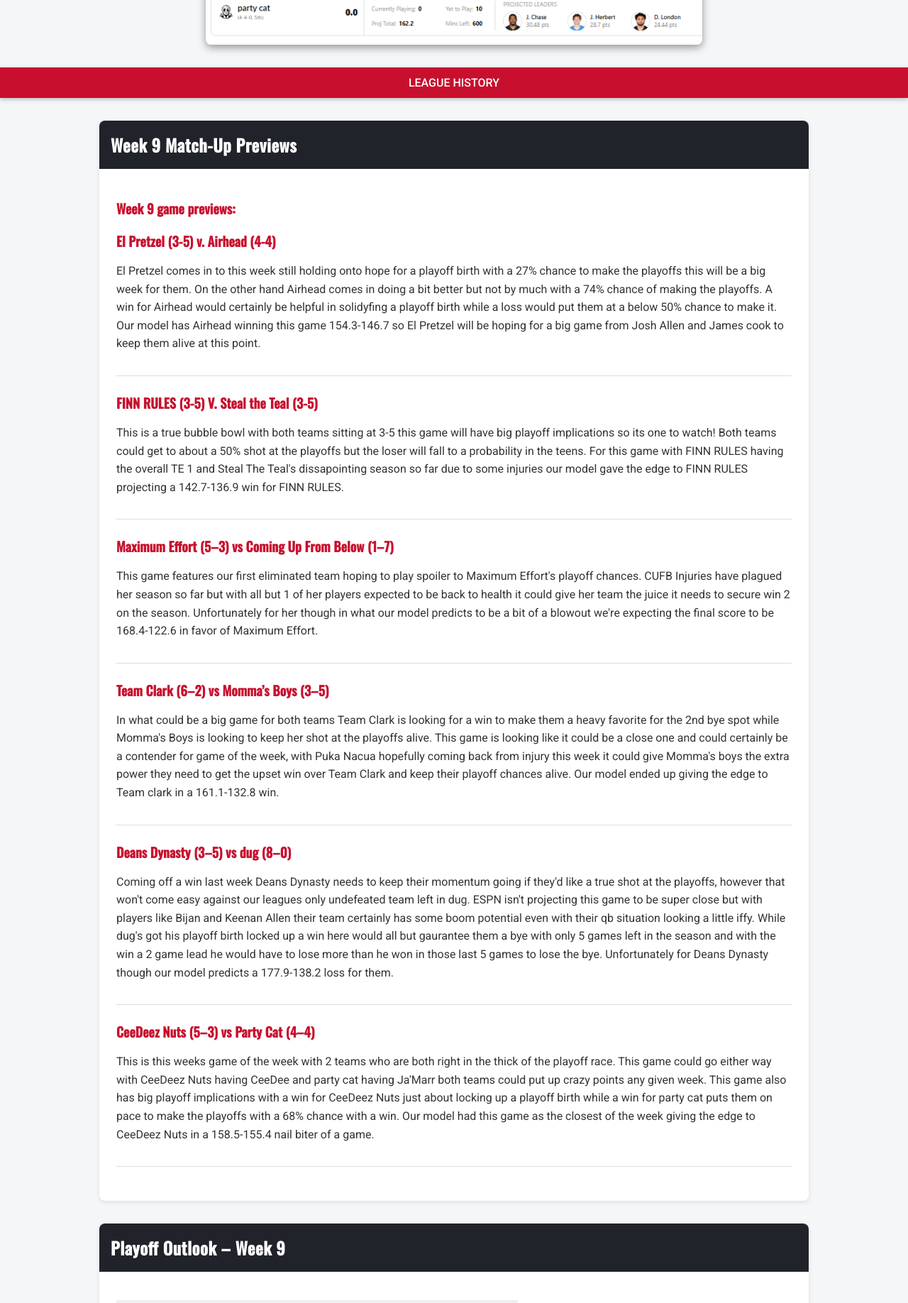
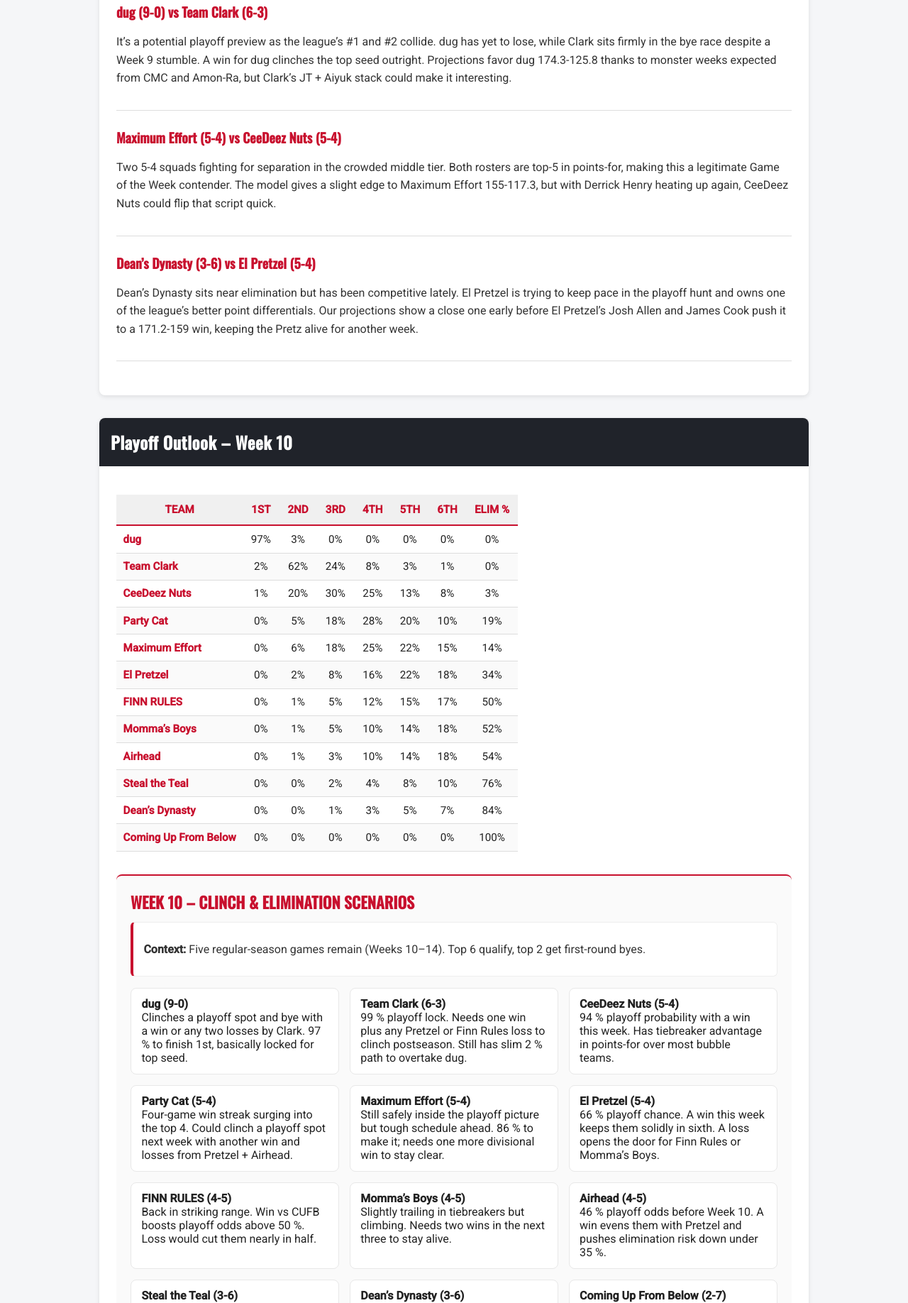
Before and after one commit to Tunatheturtle/TheCouchCoaches, a plain HTML site: page public/index.html in a window 1280 px wide. Shown: the part 964-2800 px from the top of the page at 71% size. Drawn offline with nearby package versions, Linux system fonts and the light colour scheme.

Commit message:
week 10 update 3

```diff
--- a/public/index.html
+++ b/public/index.html
@@ -55,9 +55,7 @@
       transition: opacity 0.3s;
     }
 
-    nav a:hover {
-      opacity: 0.8;
-    }
+    nav a:hover { opacity: 0.8; }
 
     main {
       max-width: 1000px;
@@ -83,9 +81,7 @@
       font-size: 1.5rem;
     }
 
-    .section-content {
-      padding: 1.5rem;
-    }
+    .section-content { padding: 1.5rem; }
 
     .blog-highlight {
       display: flex;
@@ -121,11 +117,6 @@
       color: #333;
     }
 
-    ol {
-      margin: 0;
-      padding-left: 1.2rem;
-    }
-
     .odds-table {
       width: 100%;
       border-collapse: collapse;
@@ -158,14 +149,8 @@
       color: #c8102e;
     }
 
-    .odds-table tr:nth-child(even) {
-      background-color: #fafafa;
-    }
-
-    .odds-table tr:hover {
-      background-color: #f9f9f9;
-      transition: background-color 0.3s ease;
-    }
+    .odds-table tr:nth-child(even) { background-color: #fafafa; }
+    .odds-table tr:hover { background-color: #f9f9f9; transition: background-color 0.3s ease; }
 
     .scenarios {
       margin-top: 2rem;
@@ -193,26 +178,6 @@
       color: #333;
     }
 
-    .scenarios h4 {
-      color: #222;
-      font-family: 'Oswald', sans-serif;
-      font-size: 1.05rem;
-      margin: 1rem 0 0.4rem 0;
-      border-left: 4px solid #c8102e;
-      padding-left: 0.5rem;
-    }
-
-    .scenario-list {
-      list-style: none;
-      padding-left: 1rem;
-      margin: 0 0 0.6rem 0;
-    }
-
-    .scenario-list li {
-      margin: 0.35rem 0;
-      line-height: 1.45;
-    }
-
     .scenario-grid {
       display: grid;
       grid-template-columns: repeat(auto-fill, minmax(270px, 1fr));
@@ -237,22 +202,10 @@
     }
 
     @media (max-width: 600px) {
-      .blog-highlight {
-        flex-direction: column;
-        align-items: center;
-      }
-
-      header h1 {
-        font-size: 1.8rem;
-      }
-
-      .section-content {
-        padding: 1rem;
-      }
-
-      nav {
-        gap: 1rem;
-      }
+      .blog-highlight { flex-direction: column; align-items: center; }
+      header h1 { font-size: 1.8rem; }
+      .section-content { padding: 1rem; }
+      nav { gap: 1rem; }
     }
   </style>
 </head>
@@ -264,7 +217,7 @@
   </header>
 
   <section class="blog-highlight">
-    <img src="images/week8SB.png" alt="Week 9 Showdown" class="highlight-image">
+    <img src="images/week10SB.png" alt="Week 10 Showdown" class="highlight-image">
   </section>
 
   <nav>
@@ -272,50 +225,48 @@
   </nav>
 
   <main>
-    <!-- === WEEK 9 GAME PREVIEWS === -->
+    <!-- === WEEK 10 GAME PREVIEWS === -->
     <section class="section">
-      <h2>Week 9 Match-Up Previews</h2>
+      <h2>Week 10 Match-Up Previews</h2>
       <div class="section-content">
+
         <div class="game-recap">
-          <h3>Week 9 game previews: </h3>
-	  <h3>El Pretzel (3-5) v. Airhead (4-4)</h3>
-          <p>El Pretzel comes in to this week still holding onto hope for a playoff birth with a 27% chance to make the playoffs this will be a big week for them. On the other hand Airhead comes in doing a bit better but not by much with a 74% chance of making the playoffs. A win for Airhead would certainly be helpful in solidyfing a playoff birth while a loss would put them at a below 50% chance to make it. Our model has Airhead winning this game 154.3-146.7 so El Pretzel will be hoping for a big game from Josh Allen and James cook to keep them alive at this point.</p>
+          <h3>Airhead (4-5) vs Momma’s Boys (4-5)</h3>
+          <p>Both teams enter at 4-5 and sitting right on the playoff bubble. Momma’s Boys come in hot off a two-game win streak, while Airhead has dropped two straight and desperately needs a bounce-back. Our model likes Momma’s Boys to continue the streak 163.1-144.1, but this one could swing fast depending on which version of Gibbs shows up for Airhead.</p>
         </div>
 
         <div class="game-recap">
-          <h3>FINN RULES (3-5) V. Steal the Teal (3-5)</h3>
-          <p>This is a true bubble bowl with both teams sitting at 3-5 this game will have big playoff implications so its one to watch! Both teams could get to about a 50% shot at the playoffs but the loser will fall to a probability in the teens. For this game with FINN RULES having the overall TE 1 and Steal The Teal's dissapointing season so far due to some injuries our model gave the edge to FINN RULES projecting a 142.7-136.9 win for FINN RULES. </p>
+          <h3>Coming Up From Below (2-7) vs FINN RULES (4-5)</h3>
+          <p>FINN RULES finally broke the losing skid last week and now gets a good shot to climb back to .500. CUFB has already been eliminated but can play spoiler here. With Jalen Hurts and Caleb Williams projected to combine for over 50, our model gives FINN RULES the clear edge 177.7-99.9.</p>
         </div>
 
         <div class="game-recap">
-          <h3>Maximum Effort (5–3) vs Coming Up From Below (1–7)</h3>
-          <p>This game features our first eliminated team hoping to play spoiler to Maximum Effort's playoff chances. CUFB Injuries have plagued her season so far but with all but 1 of her players expected to be back to health it could give her team the juice it needs to secure win 2 on the season. Unfortunately for her though in what our model predicts to be a bit of a blowout we're expecting the final score to be 168.4-122.6 in favor of Maximum Effort. </p>
+          <h3>Party Cat (5-4) vs Steal the Teal (3-6)</h3>
+          <p>Party Cat has quietly put together four straight wins and now finds themselves right in playoff position. Steal the Teal, meanwhile, is hanging on by a thread. The model projects a narrow 123-114 win for Teal, but with Jefferson back, Party Cat could easily extend the streak to five.</p>
         </div>
 
         <div class="game-recap">
-          <h3>Team Clark (6–2) vs Momma’s Boys (3–5)</h3>
-          <p>In what could be a big game for both teams Team Clark is looking for a win to make them a heavy favorite for the 2nd bye spot while Momma's Boys is looking to keep her shot at the playoffs alive. This game is looking like it could be a close one and could certainly be a contender for game of the week, with Puka Nacua hopefully coming back from injury this week it could give Momma's boys the extra power they need to get the upset win over Team Clark and keep their playoff chances alive. Our model ended up giving the edge to Team clark in a 161.1-132.8 win.</p>
+          <h3>dug (9-0) vs Team Clark (6-3)</h3>
+          <p>It’s a potential playoff preview as the league’s #1 and #2 collide. dug has yet to lose, while Clark sits firmly in the bye race despite a Week 9 stumble. A win for dug clinches the top seed outright. Projections favor dug 174.3-125.8 thanks to monster weeks expected from CMC and Amon-Ra, but Clark’s JT + Aiyuk stack could make it interesting.</p>
         </div>
 
         <div class="game-recap">
-          <h3>Deans Dynasty (3–5) vs dug (8–0)</h3>
-          <p>Coming off a win last week Deans Dynasty needs to keep their momentum going if they'd like a true shot at the playoffs, however that won't come easy against our leagues only undefeated team left in dug. ESPN isn't projecting this game to be super close but with players like Bijan and Keenan Allen their team certainly has some boom potential even with their qb situation looking a little iffy. While dug's got his playoff birth locked up a win here would all but gaurantee them a bye with only 5 games left in the season and with the win a 2 game lead he would have to lose more than he won in those last 5 games to lose the bye. Unfortunately for Deans Dynasty though our model predicts a 177.9-138.2 loss for them.</p>
+          <h3>Maximum Effort (5-4) vs CeeDeez Nuts (5-4)</h3>
+          <p>Two 5-4 squads fighting for separation in the crowded middle tier. Both rosters are top-5 in points-for, making this a legitimate Game of the Week contender. The model gives a slight edge to Maximum Effort 155-117.3, but with Derrick Henry heating up again, CeeDeez Nuts could flip that script quick.</p>
         </div>
 
         <div class="game-recap">
-          <h3>CeeDeez Nuts (5–3) vs Party Cat (4–4)</h3>
-          <p>This is this weeks game of the week with 2 teams who are both right in the thick of the playoff race. This game could go either way with CeeDeez Nuts having CeeDee and party cat having Ja'Marr both teams could put up crazy points any given week. This game also has big playoff implications with a win for CeeDeez Nuts just about locking up a playoff birth while a win for party cat puts them on pace to make the playoffs with a 68% chance with a win. Our model had this game as the closest of the week giving the edge to CeeDeez Nuts in a 158.5-155.4 nail biter of a game.</p>
+          <h3>Dean’s Dynasty (3-6) vs El Pretzel (5-4)</h3>
+          <p>Dean’s Dynasty sits near elimination but has been competitive lately. El Pretzel is trying to keep pace in the playoff hunt and owns one of the league’s better point differentials. Our projections show a close one early before El Pretzel’s Josh Allen and James Cook push it to a 171.2-159 win, keeping the Pretz alive for another week.</p>
         </div>
       </div>
     </section>
 
-    <!-- === WEEK 9 PLAYOFF ODDS & SCENARIOS === -->
-<!-- === WEEK 9 PLAYOFF OUTLOOK === -->
+    <!-- === WEEK 10 PLAYOFF OUTLOOK === -->
     <section class="section" id="playoff-odds">
-  <h2>Playoff Outlook – Week 9</h2>
+      <h2>Playoff Outlook – Week 10</h2>
       <div class="section-content">
 
-    <!-- === STANDINGS PROJECTIONS TABLE === -->
         <table class="odds-table">
           <thead>
             <tr>
@@ -330,72 +281,79 @@
             </tr>
           </thead>
           <tbody>
-        <tr><td>dug</td><td>92%</td><td>7%</td><td>1%</td><td>0%</td><td>0%</td><td>0%</td><td>0%</td></tr>
-        <tr><td>Team Clark</td><td>6%</td><td>48%</td><td>28%</td><td>12%</td><td>4%</td><td>2%</td><td>0%</td></tr>
-        <tr><td>CeeDeez Nuts</td><td>2%</td><td>28%</td><td>30%</td><td>22%</td><td>10%</td><td>5%</td><td>3%</td></tr>
-        <tr><td>Maximum Effort</td><td>0%</td><td>10%</td><td>22%</td><td>25%</td><td>20%</td><td>12%</td><td>11%</td></tr>
-        <tr><td>Airhead</td><td>0%</td><td>5%</td><td>10%</td><td>16%</td><td>23%</td><td>20%</td><td>26%</td></tr>
-        <tr><td>Party Cat</td><td>0%</td><td>2%</td><td>6%</td><td>12%</td><td>20%</td><td>18%</td><td>42%</td></tr>
-        <tr><td>FINN RULES</td><td>0%</td><td>0%</td><td>2%</td><td>6%</td><td>12%</td><td>15%</td><td>65%</td></tr>
-        <tr><td>El Pretzel</td><td>0%</td><td>0%</td><td>1%</td><td>4%</td><td>9%</td><td>13%</td><td>73%</td></tr>
-        <tr><td>Steal the Teal</td><td>0%</td><td>0%</td><td>1%</td><td>3%</td><td>7%</td><td>10%</td><td>79%</td></tr>
-        <tr><td>Momma’s Boys</td><td>0%</td><td>0%</td><td>0%</td><td>2%</td><td>4%</td><td>8%</td><td>86%</td></tr>
-        <tr><td>Dean’s Dynasty</td><td>0%</td><td>0%</td><td>0%</td><td>2%</td><td>3%</td><td>6%</td><td>89%</td></tr>
+            <tr><td>dug</td><td>97%</td><td>3%</td><td>0%</td><td>0%</td><td>0%</td><td>0%</td><td>0%</td></tr>
+            <tr><td>Team Clark</td><td>2%</td><td>62%</td><td>24%</td><td>8%</td><td>3%</td><td>1%</td><td>0%</td></tr>
+            <tr><td>CeeDeez Nuts</td><td>1%</td><td>20%</td><td>30%</td><td>25%</td><td>13%</td><td>8%</td><td>3%</td></tr>
+            <tr><td>Party Cat</td><td>0%</td><td>5%</td><td>18%</td><td>28%</td><td>20%</td><td>10%</td><td>19%</td></tr>
+            <tr><td>Maximum Effort</td><td>0%</td><td>6%</td><td>18%</td><td>25%</td><td>22%</td><td>15%</td><td>14%</td></tr>
+            <tr><td>El Pretzel</td><td>0%</td><td>2%</td><td>8%</td><td>16%</td><td>22%</td><td>18%</td><td>34%</td></tr>
+            <tr><td>FINN RULES</td><td>0%</td><td>1%</td><td>5%</td><td>12%</td><td>15%</td><td>17%</td><td>50%</td></tr>
+            <tr><td>Momma’s Boys</td><td>0%</td><td>1%</td><td>5%</td><td>10%</td><td>14%</td><td>18%</td><td>52%</td></tr>
+            <tr><td>Airhead</td><td>0%</td><td>1%</td><td>3%</td><td>10%</td><td>14%</td><td>18%</td><td>54%</td></tr>
+            <tr><td>Steal the Teal</td><td>0%</td><td>0%</td><td>2%</td><td>4%</td><td>8%</td><td>10%</td><td>76%</td></tr>
+            <tr><td>Dean’s Dynasty</td><td>0%</td><td>0%</td><td>1%</td><td>3%</td><td>5%</td><td>7%</td><td>84%</td></tr>
             <tr><td>Coming Up From Below</td><td>0%</td><td>0%</td><td>0%</td><td>0%</td><td>0%</td><td>0%</td><td>100%</td></tr>
           </tbody>
         </table>
 
-    <!-- === CLINCH / ELIMINATION SCENARIOS === -->
         <div class="scenarios">
-      <h3>Week 9 – Clinch & Elimination Scenarios</h3>
-
+          <h3>Week 10 – Clinch & Elimination Scenarios</h3>
           <div class="scenario-note">
-        <p><strong>Context:</strong> Six regular-season games remain (Weeks 9–14). Top 6 teams qualify for playoffs, top 2 receive first-round byes. Below are each team’s outlooks entering Week 9.</p>
+            <p><strong>Context:</strong> Five regular-season games remain (Weeks 10–14). Top 6 qualify, top 2 get first-round byes.</p>
           </div>
 
           <div class="scenario-grid">
+            <div><strong>dug (9-0)</strong><br>
+              Clinches a playoff spot and bye with a win or any two losses by Clark. 97 % to finish 1st, basically locked for top seed.
+            </div>
 
-        <div><strong>dug (8-0)</strong><br>
-          Near lock for 1st place (92 %) and already at 0 % elimination. Can clinch the #1 seed within two weeks with any win or Team Clark loss.</div>
+            <div><strong>Team Clark (6-3)</strong><br>
+              99 % playoff lock. Needs one win plus any Pretzel or Finn Rules loss to clinch postseason. Still has slim 2 % path to overtake dug.
+            </div>
 
-        <div><strong>Team Clark (6-2)</strong><br>
-          Heavy favorite for a bye (54 % chance top-2). Controls its destiny and would clinch playoffs with one more win and a bubble-team loss.</div>
+            <div><strong>CeeDeez Nuts (5-4)</strong><br>
+              94 % playoff probability with a win this week. Has tiebreaker advantage in points-for over most bubble teams.
+            </div>
 
-        <div><strong>CeeDeez Nuts (5-3)</strong><br>
-          92 % chance to finish top-6 and 3 % elimination. A win plus losses by FINN RULES and Party Cat would nearly seal a spot.</div>
+            <div><strong>Party Cat (5-4)</strong><br>
+              Four-game win streak surging into the top 4. Could clinch a playoff spot next week with another win and losses from Pretzel + Airhead.
+            </div>
 
-        <div><strong>Maximum Effort (5-3)</strong><br>
-          Still in a strong position for middle seeding (≈ 79 % top-6). Needs consistency to avoid falling into the bubble tier.</div>
+            <div><strong>Maximum Effort (5-4)</strong><br>
+              Still safely inside the playoff picture but tough schedule ahead. 86 % to make it; needs one more divisional win to stay clear.
+            </div>
 
-        <div><strong>Airhead (4-4)</strong><br>
-          True bubble team (74 % chance of making it). Divisional wins remain critical for tiebreakers and maintaining playoff control.</div>
+            <div><strong>El Pretzel (5-4)</strong><br>
+              66 % playoff chance. A win this week keeps them solidly in sixth. A loss opens the door for Finn Rules or Momma’s Boys.
+            </div>
 
-        <div><strong>Party Cat (4-4)</strong><br>
-          58 % chance to make the playoffs, but a loss this week could drop to under 40 %. High-variance team depending on points-for tiebreakers.</div>
+            <div><strong>FINN RULES (4-5)</strong><br>
+              Back in striking range. Win vs CUFB boosts playoff odds above 50 %. Loss would cut them nearly in half.
+            </div>
 
-        <div><strong>FINN RULES (3-5)</strong><br>
-          Roughly 35 % path to top-6 and 65 % elimination risk. Must win vs Steal the Teal to keep hope alive.</div>
+            <div><strong>Momma’s Boys (4-5)</strong><br>
+              Slightly trailing in tiebreakers but climbing. Needs two wins in the next three to stay alive.
+            </div>
 
-        <div><strong>El Pretzel (3-5)</strong><br>
-          27 % shot at survival. Holds head-to-head edge over Teal but needs two straight wins to avoid falling to single-digit odds.</div>
+            <div><strong>Airhead (4-5)</strong><br>
+              46 % playoff odds before Week 10. A win evens them with Pretzel and pushes elimination risk down under 35 %.
+            </div>
 
-        <div><strong>Steal the Teal (3-5)</strong><br>
-          21 % chance to reach the postseason. Elimination odds jump to 80 % with another loss this week.</div>
+            <div><strong>Steal the Teal (3-6)</strong><br>
+              Must-win territory now. Elimination possible this week with a loss and wins by both Pretzel and Momma’s Boys.
+            </div>
 
-        <div><strong>Momma’s Boys (3-5)</strong><br>
-          14 % top-6 probability. Needs a win and help from upsets to stay mathematically alive.</div>
+            <div><strong>Dean’s Dynasty (3-6)</strong><br>
+              Needs to win out to stay alive. Elimination odds 84 %. A loss to Pretzel would mathematically end the run.
+            </div>
 
-        <div><strong>Dean’s Dynasty (3-5)</strong><br>
-          About 11 % path remaining. Must beat dug this week to stay off the elimination line.</div>
-
-        <div><strong>Coming Up From Below (1-7)</strong><br>
-          Officially eliminated from playoff contention (100 % elimination). Will look to play spoiler for the remaining weeks.</div>
-
+            <div><strong>Coming Up From Below (2-7)</strong><br>
+              Officially eliminated but playing spoiler the rest of the way.
+            </div>
           </div>
         </div>
       </div>
     </section>
-
   </main>
 
   <footer>
```
Also changed, not shown: public/league-history.html (+42 -9 lines). Lines whose indentation alone changed are shown as unchanged.
